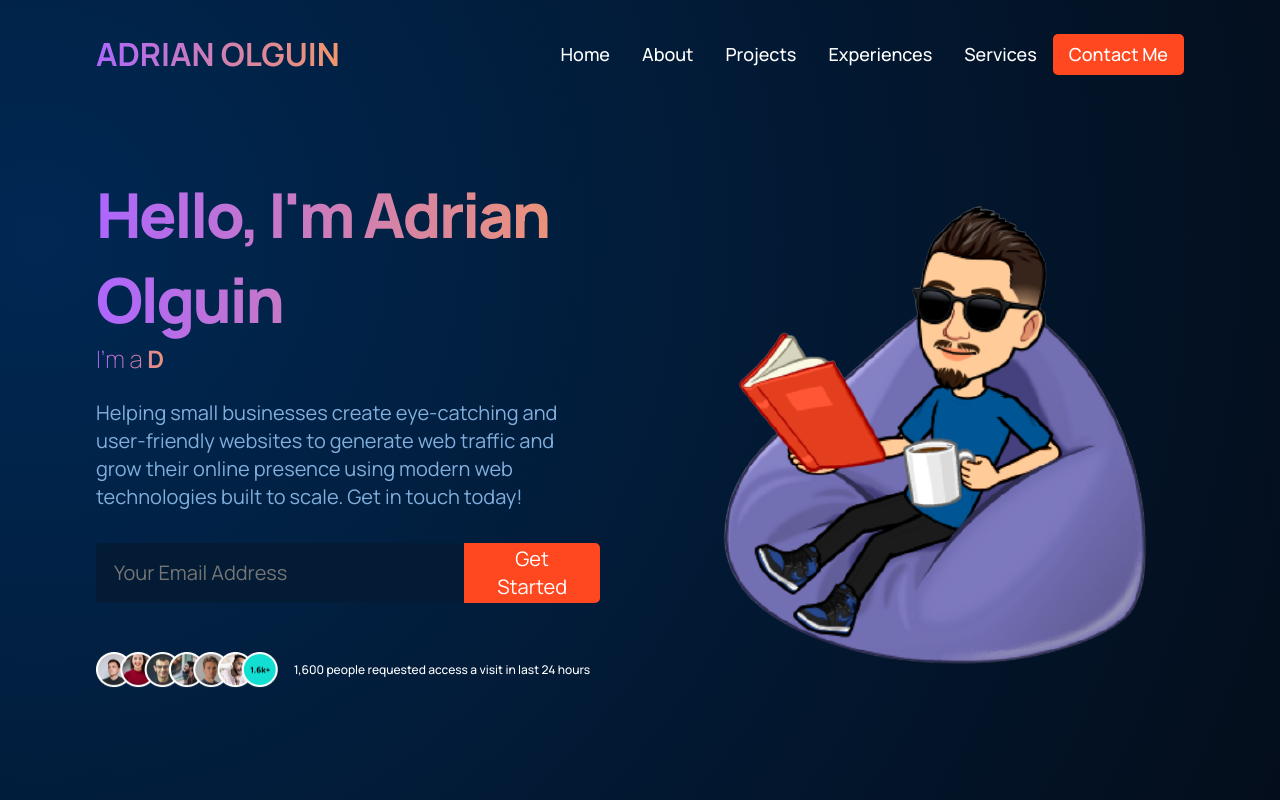
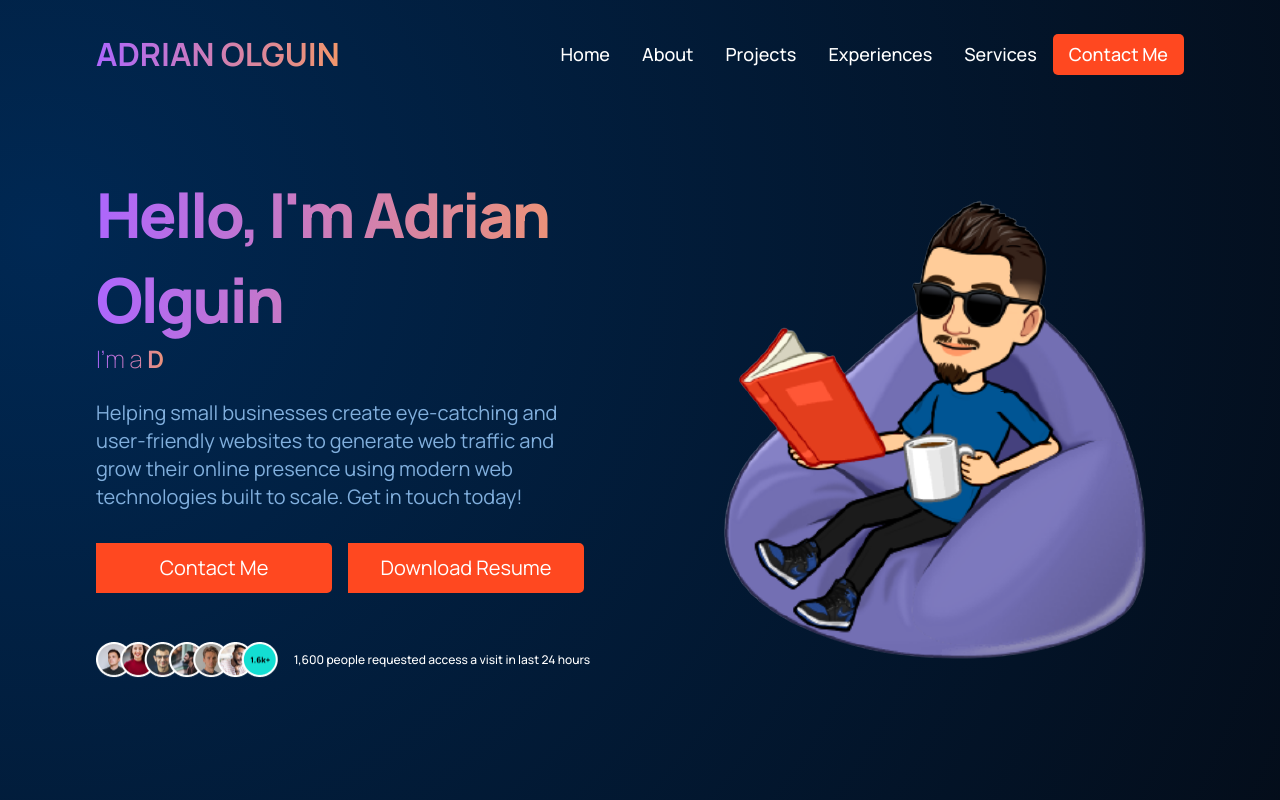
Before and after one commit to ajolguin/react-portfolio, a React (Create React App) app: page / in a window 1280 px wide. Shown: the top 800 px of the page. Built offline with nearby package versions, Linux system fonts and the light colour scheme.

Commit message:
Updated styling, removed inputs, and added resume/contact options

```diff
--- a/src/App.css
+++ b/src/App.css
@@ -8,6 +8,10 @@
 body {
   background: var(--color-bg);
   font-family: var(--font-family);
+}
+
+body, html{
+  overflow-x: hidden;
 }
 
 a {
--- a/src/containers/header/Header.jsx
+++ b/src/containers/header/Header.jsx
@@ -3,6 +3,7 @@ import "./header.css";
 import people from "../../assets/people.png";
 import adrian from "../../assets/adrian-bitmoji.png";
 import Typical from 'react-typical';
+import resume from '../../assets/resume.pdf';
 
 const Header = () => {
   return (
@@ -21,8 +22,8 @@ const Header = () => {
           using modern web technologies built to scale. Get in touch today!
         </p>
         <div className="ao__header-content__input">
-          <input type="email" placeholder="Your Email Address" />
-          <button type="button">Get Started</button>
+          <a href="mailto:aolguin8097@gmail.com"><button type="button">Contact Me</button></a>
+          <a href={resume}><button type="button">Download Resume</button></a>
         </div>
         <div className="ao__header-content__people">
           <img src={people} alt="people" />
--- a/src/containers/header/header.css
+++ b/src/containers/header/header.css
@@ -47,7 +47,7 @@
   flex-direction: row;
 }
 
-.ao__header-content__input input {
+/* .ao__header-content__input input {
   flex: 2;
   width: 100%;
   min-height: 50px;
@@ -63,7 +63,7 @@
 
   border-top-left-radius: 5px;
   border-bottom-left-radius: 5px;
-}
+} */
 
 .ao__header-content__input button {
   flex: 0.6;
@@ -82,6 +82,11 @@
 
   border-top-right-radius: 5px;
   border-bottom-right-radius: 5px;
+}
+
+.ao__header-content__input a{
+  width: 50%;
+  margin-right: 1rem;
 }
 
 .ao__header-content__people {
```
Also changed, not shown: 1 other file (tests, documents, lock files or other folders).
